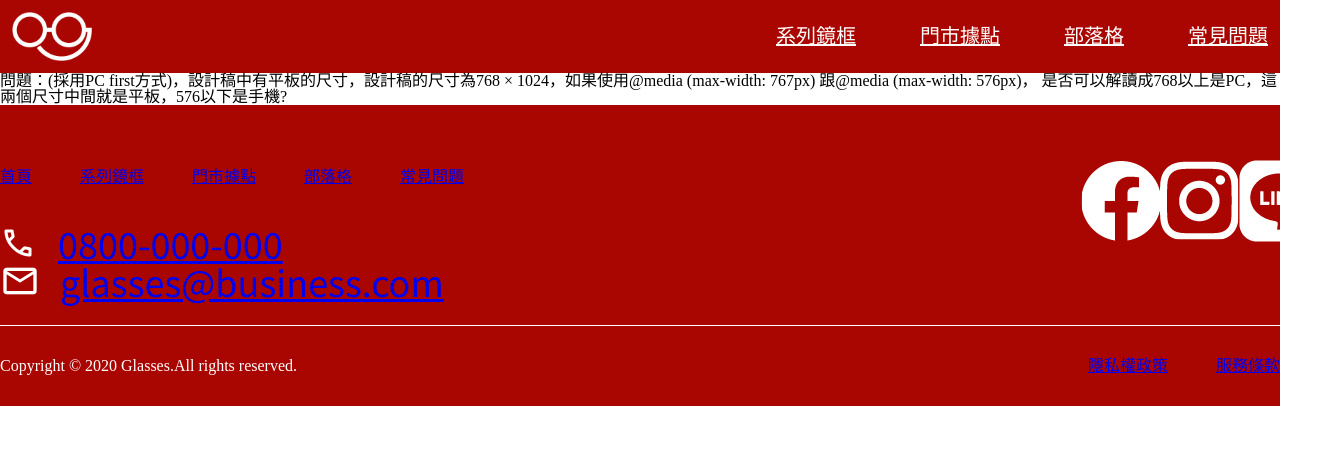
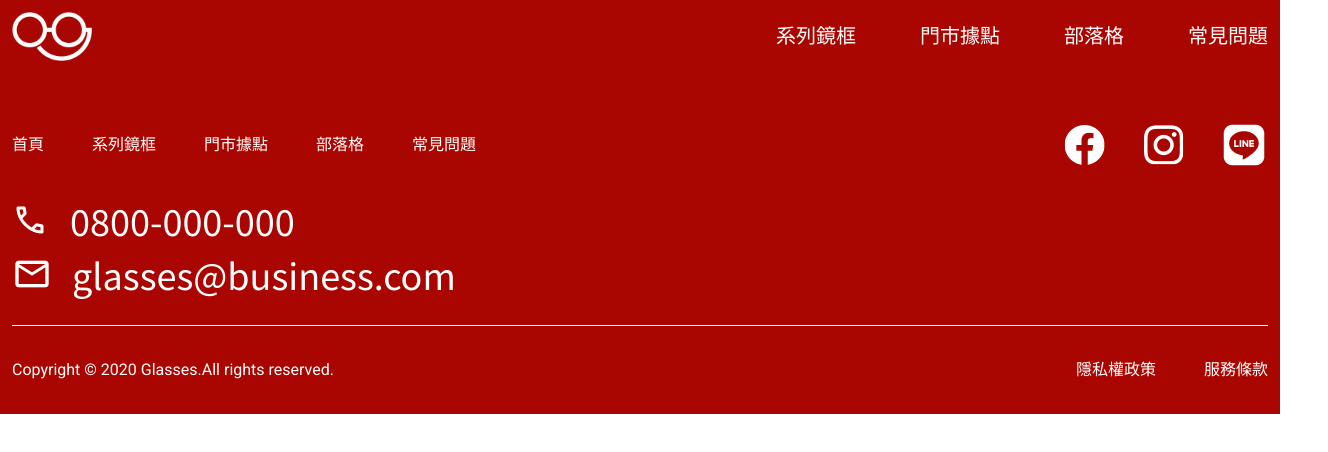
Before and after one commit to Josietaknow/2024Week3HWnoVite, a plain HTML site: page index.html in a window 1280 px wide. Shown: the whole page, 1328 px wide, since content can reach past the window. Drawn offline with nearby package versions, Linux system fonts and the light colour scheme.

Commit message:
0814 update

```diff
--- a/index.html
+++ b/index.html
@@ -1,5 +1,6 @@
 <!DOCTYPE html>
 <html lang="en">
+
 <head>
   <meta charset="UTF-8" />
   <meta name="viewport" content="width=device-width, initial-scale=1.0" />
@@ -8,17 +9,17 @@
   <link rel="preconnect" href="https://fonts.gstatic.com" crossorigin />
   <link
     href="https://fonts.googleapis.com/css2?family=Noto+Sans+TC:wght@100..900&family=Roboto:ital,wght@0,100;0,300;0,400;0,500;0,700;0,900;1,100;1,300;1,400;1,500;1,700;1,900&display=swap"
-      rel="stylesheet"
-    />
-    <link
-      rel="stylesheet"
-      href="https://fonts.googleapis.com/css2?family=Material+Symbols+Outlined:opsz,wght,FILL,GRAD@20..48,100..700,0..1,-50..200"
-    />
+    rel="stylesheet" />
+  <link rel="stylesheet"
+    href="https://fonts.googleapis.com/css2?family=Material+Symbols+Outlined:opsz,wght,FILL,GRAD@20..48,100..700,0..1,-50..200" />
 
-    <link rel="stylesheet" href="css/reset.css" />
-    <link rel="stylesheet" href="css/style.css" />
-    <link rel="stylesheet" href="css/common.css" />
+  <link rel="stylesheet" href="./css/reset.css" />
+  <link rel="stylesheet" href="./css/base.css" />
+  <link rel="stylesheet" href="./css/common.css">
+  <link rel="stylesheet" href="./css/style.css" />
+
 </head>
+
 <body>
   <header class="bg-primary">
     <div class="container header">
@@ -32,13 +33,13 @@
     </div>
   </header>
   <div>
-      <ol>
+    <!-- <ol>
       <li>
         問題：(採用PC first方式)，設計稿中有平板的尺寸，設計稿的尺寸為768 ×
         1024，如果使用@media (max-width: 767px) 跟@media (max-width: 576px)，
         是否可以解讀成768以上是PC，這兩個尺寸中間就是平板，576以下是手機?
       </li>
-      </ol>
+    </ol> -->
   </div>
   <footer class="bg-primary text-white">
     <div class="container footer">
@@ -88,4 +89,5 @@
     </div>
   </footer>
 </body>
+
 </html>
```
Lines whose indentation alone changed are shown as unchanged.
